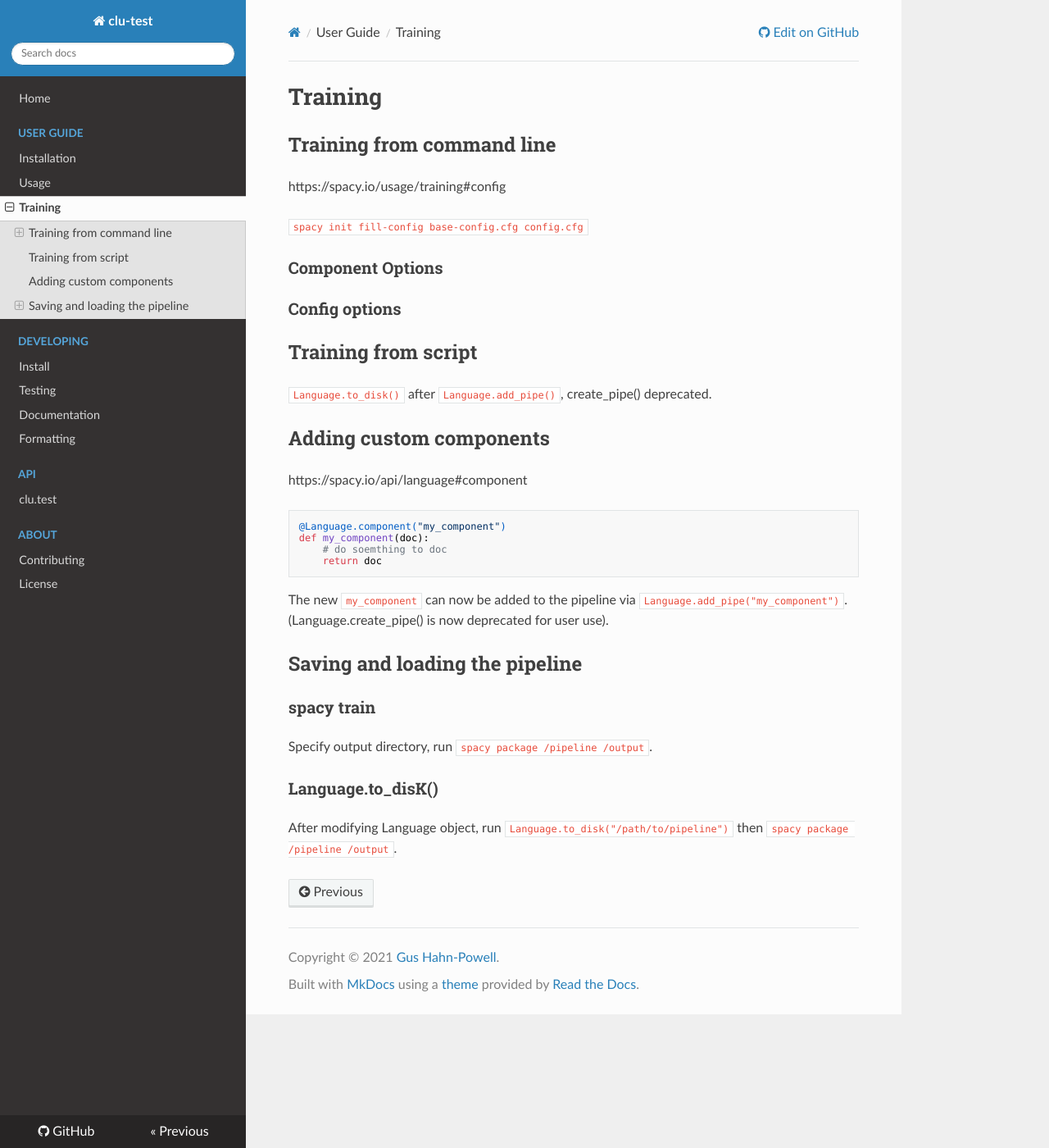
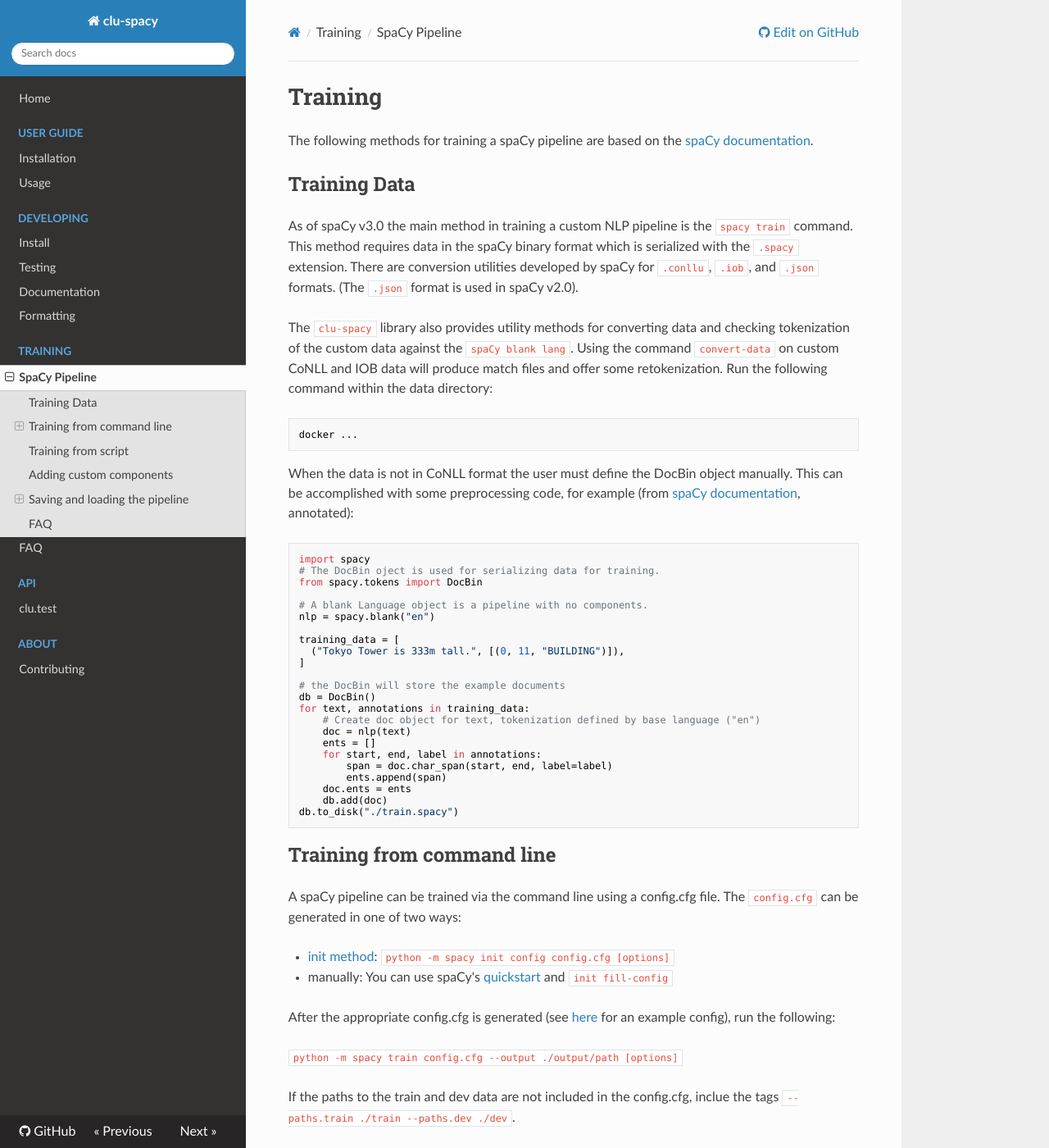
Before and after one commit to clu-ling/clu-spacy, an MkDocs documentation site: the page built from docs/pipeline.md, in a window 1280 px wide and 1400 px high. Shown: the whole window at 82% size. Built offline with MkDocs 1.6.1, drawn with Linux system fonts in a browser that asks for light colours; nearby versions of some CDN libraries; some of the changed text lies outside the part shown.

Commit message:
Updates to documentation.

````diff
--- a/docs/pipeline.md
+++ b/docs/pipeline.md
@@ -1,14 +1,81 @@
 # Training
+
+The following methods for training a spaCy pipeline are based on the [spaCy documentation](https://spacy.io/usage/training).
+
+## Training Data
+
+As of spaCy v3.0 the main method in training a custom NLP pipeline is the `spacy train` command. This method requires data in the spaCy binary format which is serialized with the `.spacy` extension. There are conversion utilities developed by spaCy for `.conllu`, `.iob`, and `.json` formats. (The `.json` format is used in spaCy v2.0).
+
+The `clu-spacy` library also provides utility methods for converting data and checking tokenization of the custom data against the `spaCy blank lang`. Using the command `convert-data` on custom CoNLL and IOB data will produce match files and offer some retokenization. Run the following command within the data directory:
+
+```bash
+docker ...
+```
+
+When the data is not in CoNLL format the user must define the DocBin object manually. This can be accomplished with some preprocessing code, for example (from [spaCy documentation](https://spacy.io/usage/training#training-data), annotated):
+
+```python
+import spacy
+# The DocBin oject is used for serializing data for training.
+from spacy.tokens import DocBin
+
+# A blank Language object is a pipeline with no components.
+nlp = spacy.blank("en")
+
+training_data = [
+  ("Tokyo Tower is 333m tall.", [(0, 11, "BUILDING")]),
+]
+
+# the DocBin will store the example documents
+db = DocBin()
+for text, annotations in training_data:
+    # Create doc object for text, tokenization defined by base language ("en")
+    doc = nlp(text)
+    ents = []
+    for start, end, label in annotations:
+        span = doc.char_span(start, end, label=label)
+        ents.append(span)
+    doc.ents = ents
+    db.add(doc)
+db.to_disk("./train.spacy")
+```
 
 ## Training from command line
 
-https://spacy.io/usage/training#config
+A spaCy pipeline can be trained via the command line using a config.cfg file. The `config.cfg` can be generated in one of two ways:
 
-`spacy init fill-config base-config.cfg config.cfg`
+- [init method](https://spacy.io/api/cli#init-config): `python -m spacy init config config.cfg [options]`
+- manually: You can use spaCy's [quickstart](https://spacy.io/usage/training#quickstart) and `init fill-config`
+
+After the appropriate config.cfg is generated (see [here](# FIXME: gist) for an example config), run the following:
+
+`python -m spacy train config.cfg --output ./output/path [options]`
+
+If the paths to the train and dev data are not included in the config.cfg, inclue the tags `--paths.train ./train --paths.dev ./dev`.
+
+This will automatically launch a training sequence for the specified number of epochs and settings in the config. The output directory will be populated with a `best` and `last` model.
 
 ### Component Options
 
+You can use the included spaCy factory components or add custom components with `nlp.add_pipe()`. When using the factory components the user can specify which model to use. These models are `Thinc` models used by spaCy. Custom components can also make use of these models or can include custom coded models. This code can be attached to the trained pipeline when packaged.
+
+Built-in components are ([spaCy](https://spacy.io/usage/processing-pipelines#built-in)):
+
+- DependencyParser
+- EntityLinker
+- EntityRecognizer
+- Morphologizer
+- SentenceRecognizer
+- SpanCategorizer
+- Tagger
+- TextCategorizer
+- Tok2Vec
+
+These components can be trained with custom architecture or using the default architectures by spaCy. When using the default architectures, using the config quickstart will autofill for this option.
+
 ### Config options
+
+For further details on the options available to the `config.cfg` see the [spaCy docs](https://spacy.io/usage/training#config).
 
 ## Training from script
 
@@ -36,3 +103,7 @@ Specify output directory, run `spacy package /pipeline /output`.
 ### Language.to_disK()
 
 After modifying Language object, run `Language.to_disk("/path/to/pipeline")` then `spacy package /pipeline /output`.
+
+## FAQ
+
+Mutliple training data files passed to `spacy train`? NER data vs Conllu data? (DocBin().merge? Can add NER attr to conllu docbins.)
--- a/mkdocs.yml
+++ b/mkdocs.yml
@@ -1,9 +1,9 @@
-site_name: clu-test
-site_url: https://clu-ling.github.io/clu-test
+site_name: clu-spacy
+site_url: https://clu-ling.github.io/clu-spacy
 site_description: Project documentation with Markdown.
 site_author: Gus Hahn-Powell
 
-repo_url: https://github.com/clu-ling/clu-test/
+repo_url: https://github.com/clu-ling/clu-spacy/
 edit_uri: "blob/main/docs/"
 
 theme:
@@ -26,22 +26,22 @@ theme:
 nav:
     # NOTE: all relative to docs/
     - Home: index.md
-    #- Getting Started: getting-started.md
     - User Guide:
         - Installation: install.md
         - Usage: tutorial.md
-        - Training: pipeline.md
     - Developing:
         - Install: dev/install.md
         - Testing: dev/test.md
         - Documentation: dev/documentation.md
         - Formatting: dev/formatting.md
+    - Training:
+        - SpaCy Pipeline: pipeline.md
+        - FAQ: pipefaq.md
     - API:
         - "clu.test": api/clu/test/index.html
     - About:
-        #- Release Notes: about/release-notes.md
         - Contributing: contributing.md
-        - License: "License, FIXME"
+        # - License: "License, FIXME"
 
 extra_css:
     - css/extra.css
````
Also changed, not shown: docs/dev/documentation.md (added, +65 -0 lines), docs/index.md (+7 -1 lines), docs/pipefaq.md (added, +9 -0 lines), docs/contributing.md (added), docs/dev/formatting.md (added), docs/dev/install.md (added), docs/dev/test.md (added).
